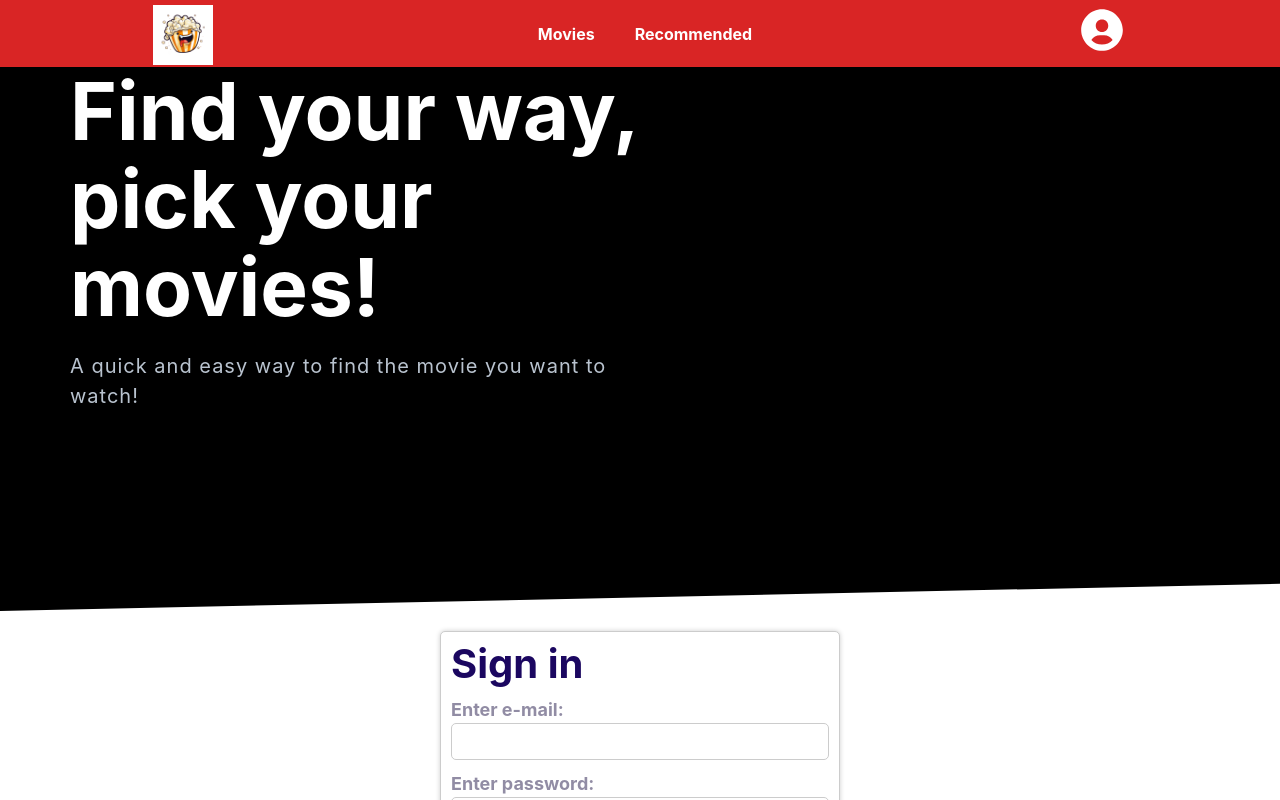
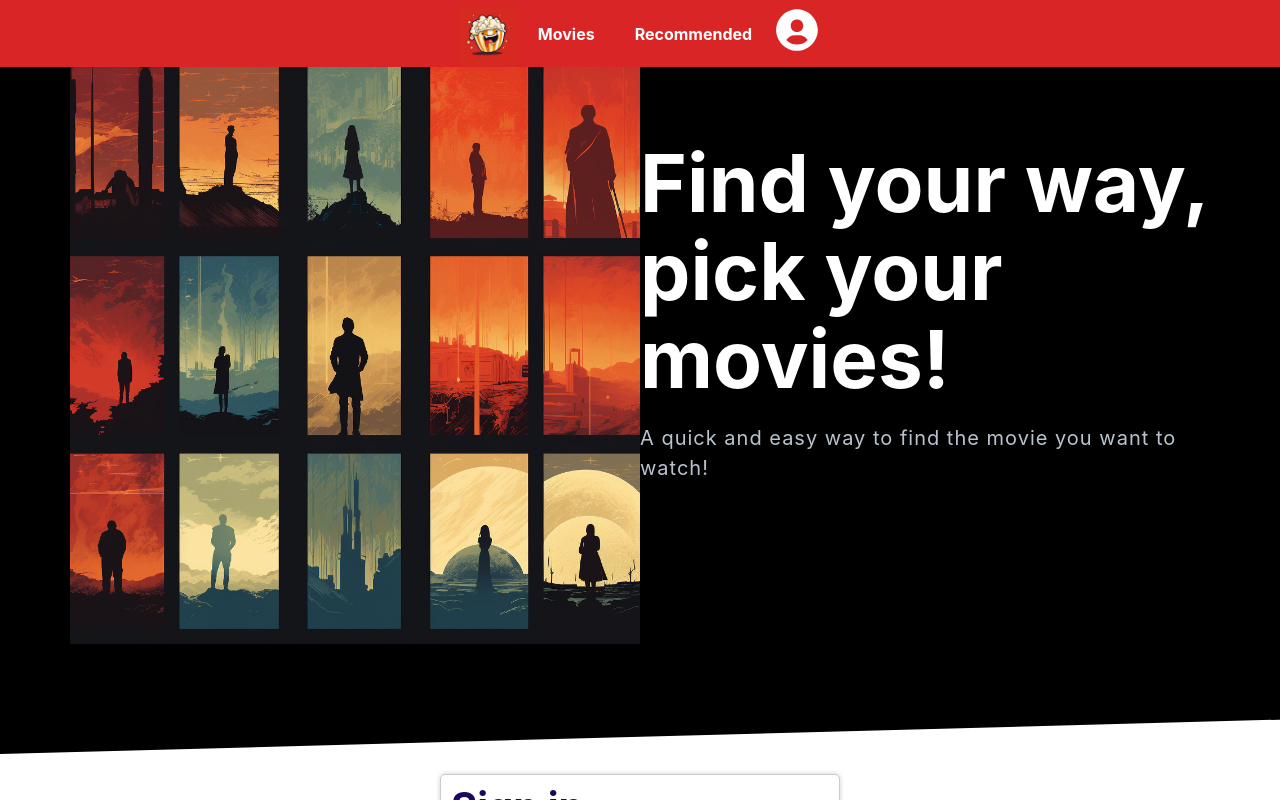
Before and after one commit to avd-web/Motionpickr, a React (Vite) app in the folder frontend/: page / in a window 1280 px wide. Shown: the top 800 px of the page. Built offline with nearby package versions, Linux system fonts and the light colour scheme.

Commit message:
implementing basic css part 10+ also added Logout button

```diff
--- /dev/null
+++ b/frontend/src/components/generalcomponent/Logout.jsx
@@ -0,0 +1,18 @@
+import React from "react";
+
+export default function Logout() {
+  const LogoutUser = () => {
+    sessionStorage.removeItem("access_token");
+    window.location.reload(false);
+  };
+
+  if (sessionStorage.getItem("access_token")) {
+    return (
+      <div>
+        <button onClick={LogoutUser} className="btn btn--stretched">
+          Logout
+        </button>
+      </div>
+    );
+  }
+}
--- a/frontend/src/components/headerfooter/Header.jsx
+++ b/frontend/src/components/headerfooter/Header.jsx
@@ -1,14 +1,16 @@
 import React from "react";
 import Nav from "./Nav";
+import Logout from "../generalcomponent/Logout";
 
 export default function Header() {
   return (
     <header>
       <nav className="nav">
         <a className="nav__brand" href="/">
-          <img src="../src/assets/images/test.png" alt="logo" />
+          <img src="../src/assets/images/nav_logo.png" alt="logo" />
         </a>
         <Nav />
+        <Logout />
       </nav>
     </header>
   );
--- a/frontend/src/components/headerfooter/Nav.jsx
+++ b/frontend/src/components/headerfooter/Nav.jsx
@@ -23,7 +23,7 @@ export default function Nav() {
           </div>
         ))}
       </div>
-      <Link to="/account">
+      <Link to="/userpage">
         <div className="react-icon">
           <BiSolidUserCircle size={50} />
         </div>
--- a/frontend/src/components/hero/Hero.jsx
+++ b/frontend/src/components/hero/Hero.jsx
@@ -5,6 +5,13 @@ export default function Hero() {
     <>
       <section className="block block--dark block--skewed-left hero">
         <div className="container grid grid--1x2">
+          <div>
+            <img
+              className="hero__image"
+              src="../src/assets/images/hero_poster.png"
+              alt=""
+            />
+          </div>
           <header className="block__header hero__content">
             <h1 data-aos="fade-right" className="block__heading">
               Find your way, pick your movies!
--- a/frontend/src/components/pageComponents/moviecomponents/MovieItem.jsx
+++ b/frontend/src/components/pageComponents/moviecomponents/MovieItem.jsx
@@ -6,7 +6,15 @@ export default function MovieItem({ movie, render, genres, cast }) {
     return (
       <>
         <Link to={"/movie/" + movie.id}>
-          <div className="grid-item"> MoviePoster </div>
+          <div className=" grid-item">
+            <img
+              src={`https://image.tmdb.org/t/p/w500/${movie.posterLink}`}
+              onError={(e) =>
+                (e.target.src = "../src/assets/images/not-found.png")
+              }
+              alt=""
+            />
+          </div>
         </Link>
         <Link to={"/movie/" + movie.id}>
           <div className="grid-item">
--- a/frontend/src/main.jsx
+++ b/frontend/src/main.jsx
@@ -13,11 +13,13 @@ import "./styles/MAINstyles.css";
 // import "./styles/MainStyles.scss";
 // import "./styles/normalize.css";
 import UserPage from "./pages/UserPage";
+import Logout from "./components/generalcomponent/Logout";
 
 ReactDOM.createRoot(document.getElementById("root")).render(
   <React.StrictMode>
     <BrowserRouter>
       <Header />
+
       <Routes>
         <Route index element={<HomePage />} />
         <Route path="/userpage" element={<UserPage />} />
--- a/frontend/src/pages/HomePage.jsx
+++ b/frontend/src/pages/HomePage.jsx
@@ -17,7 +17,7 @@ export default function HomePage() {
     return (
       <>
         <Hero />
-        <Login />
+
         <Recommended />
       </>
     );
--- a/frontend/src/pages/Register.jsx
+++ b/frontend/src/pages/Register.jsx
@@ -1,6 +1,7 @@
 import React from "react";
 import { useState } from "react";
 import axios from "axios";
+import { Route } from "react-router-dom";
 
 export default function Register() {
   const [user, setUser] = useState({
--- a/frontend/src/styles/MAINstyles.css
+++ b/frontend/src/styles/MAINstyles.css
@@ -34,6 +34,8 @@ html {
 
 img {
   width: 100%;
+  height: 100%;
+  object-fit: cover;
 }
 
 body {
@@ -670,7 +672,7 @@ a {
   min-width: 400px;
   background: var(--color-black);
   display: flex;
-  justify-content: space-around;
+  justify-content: center;
   flex-wrap: wrap;
   /* padding: 1rem; */
   align-items: center;
@@ -1067,7 +1069,7 @@ td {
 
 .grid-container {
   display: grid;
-  grid-template-columns: repeat(4, 1fr); /* 3 columns with equal width */
+  grid-template-columns: repeat(4, 25%); /* 3 columns with equal width */
   grid-gap: 10px; /* Adjust spacing between items */
   width: 80%; /* Adjust the width of the grid container as needed */
   margin: 0 auto; /* Center the grid container on the page */
@@ -1078,7 +1080,11 @@ td {
 
 .grid-item {
   background-color: #f0f0f0;
-  padding: 20px;
+  display: flex;
+  align-items: center;
+  justify-content: center;
+  /* padding: 20px; */
+
   text-align: center;
   font-size: 24px;
   border: 1px solid #ccc;
@@ -1086,9 +1092,9 @@ td {
   min-width: 15rem;
   max-height: 15rem;
   overflow: hidden;
-  /* align-items: center; */
-  /* justify-items: center; */
-  justify-self: center;
+  /* align-items: center;
+  justify-items: center;
+  justify-self: center; */
 }
 
 .grid-item p {
```
Also changed, not shown: frontend/src/assets/images/hero_poster.png (added), frontend/src/assets/images/nav_logo.png (added).
